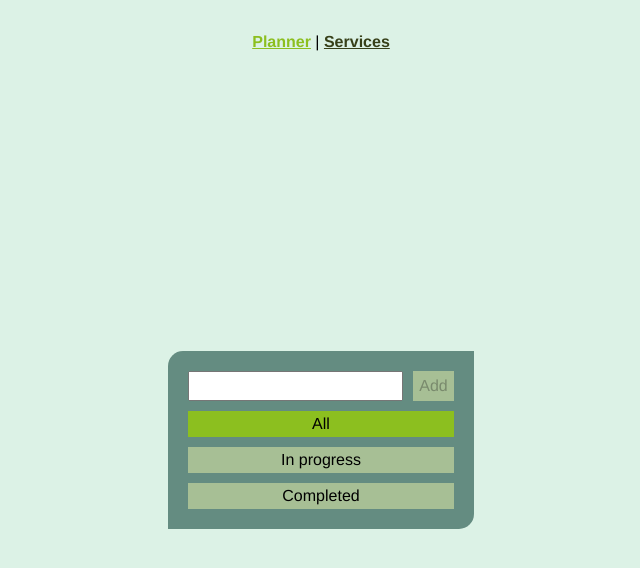
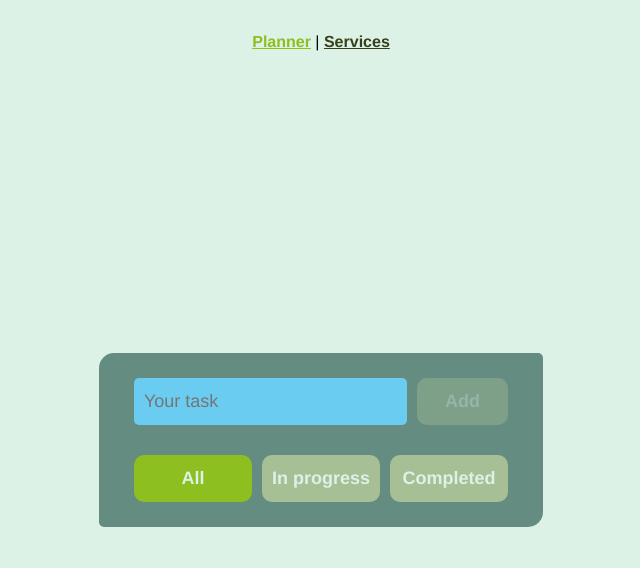
Before and after one commit to ArtisVansovics/md22_vue-planner, a Vue app: page / in a window 1280 px wide. Shown: the top 568 px of the page, without its empty margins (319-959 px from the left). Built offline with nearby package versions, Linux system fonts and the light colour scheme.

Commit message:
Added styles to the planner

```diff
--- a/src/components/TaskPlanner/TaskPlanner.module.scss
+++ b/src/components/TaskPlanner/TaskPlanner.module.scss
@@ -3,28 +3,98 @@
   flex-flow: column;
   align-items: stretch;
   gap: 10px;
-  padding: 20px;
+  padding: 25px 35px;
+  font-size: 18px;
   background-color: #648C81;
-  border-radius: 15px 0;
+  color: #DCF2E6;
+  border-radius: 15px 5px;
+}
+
+.row-buttons {
+  display: grid;
+  grid-template-columns: 1fr 1fr 1fr;
+  gap: 10px;
+  padding-top: 10px;
 }
 
 .form {
-  display: flex;
-  flex-flow: row wrap;
+  display: grid;
+  grid-template-columns: 3fr 1fr;
   gap: 10px;
+  padding-bottom: 10px;
 }
 
 .task {
   display: flex;
   flex-flow: row wrap;
-  justify-content: space-between;
-  padding: 10px;
+  justify-items: left;
+  align-items: center;
+  gap: 10px;
+  padding: 20px 20px 15px 10px;
+  border-radius: 5px;
+  position: relative;
+  font-size: 18px;
+  background-color: #435914;
+}
+
+.title {
+  text-align: left;
+}
+
+.input {
+  border-radius: 5px;
+  border: none;
+  padding: 5px 10px;
   background-color: #6BCCF2;
+  color: #374019;
+
+  &:focus {
+    outline: #8CBF1F 3px solid;
+  }
 }
 
 .button {
+  padding: 10px;
+  border-radius: 10px;
+  border: none;
+  cursor: pointer;
+  user-select: none;
+  font-weight: 600;
   background-color: #A7BF95;
-  border: none;
+  color: inherit;
+  transition: opacity 0.6s;
+
+  &:hover {
+    opacity: 0.7;
+  }
+
+  &:disabled {
+    opacity: 0.4;
+    cursor: not-allowed;
+
+    &:hover {
+      opacity: 0.4;
+    }
+  }
+}
+
+.button--delete {
+  background-color: transparent;
+  color: red;
+  font-style: italic;
+  font-size: 16px;
+  padding: 3px;
+  position: absolute;
+  top: 0;
+  right: 4px;
+}
+
+.button--toggle {
+  position: relative;
+  border-radius: 2px;
+  border: #648C81 2px solid;
+  padding: 10px;
+  background-color: #DCF2E6;
 }
 
 .doneTask {
@@ -34,3 +104,24 @@
 .selectedFilter {
   background-color: #8CBF1F;
 }
+
+.doneCheck {
+  background-color: #6BCCF2;
+  &:before {
+    content: '';
+    position: absolute;
+    left: 4px;
+    top: 7px;
+    background: white;
+    width: 4px;
+    height: 5px;
+    box-shadow:
+            2px 0 0 white,
+            4px 0 0 white,
+            4px -2px 0 white,
+            4px -4px 0 white,
+            4px -6px 0 white,
+            4px -8px 0 white;
+    transform: rotate(45deg);
+  }
+}
--- a/src/components/TaskPlanner/TaskPlanner.vue
+++ b/src/components/TaskPlanner/TaskPlanner.vue
@@ -1,18 +1,25 @@
 <template>
   <div class="planner">
     <form class="form" v-on:submit.prevent="addTask()">
-      <input class="input" type="text" v-model="inputValue" />
+      <input
+        class="input"
+        type="text"
+        placeholder="Your task"
+        v-model="inputValue"
+      />
       <button class="button" v-bind:disabled="inputValue === ''">Add</button>
     </form>
     <div class="task" v-for="task in visibleTasks" :key="task">
-      <button class="button button--toggle" @click="toggleComplete(task.id)">
-        v
-      </button>
+      <button
+        :class="[{ doneCheck: task.done }, 'button button--toggle']"
+        @click="toggleComplete(task.id)"
+      ></button>
       <p :class="[{ doneTask: task.done }, 'title']">{{ task.title }}</p>
       <button class="button button--delete" @click="deleteTask(task.id)">
         X
       </button>
     </div>
+    <div class="row-buttons">
       <button
         :class="[filter === 'all' ? 'selectedFilter' : '', 'button']"
         @click="setFilter('all')"
@@ -31,6 +38,7 @@
       >
         Completed
       </button>
+    </div>
   </div>
 </template>
 
```
Lines whose indentation alone changed are shown as unchanged.
